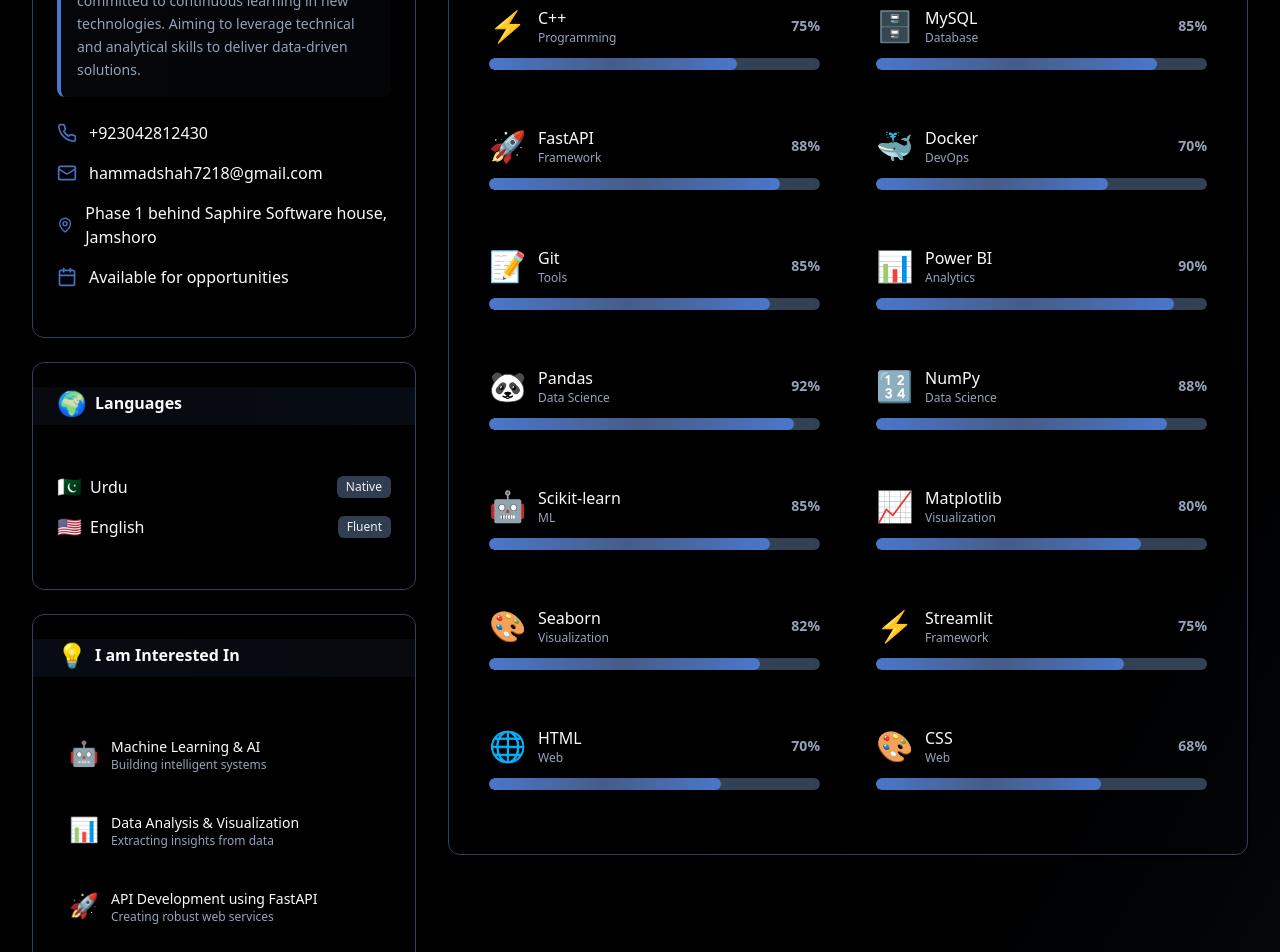
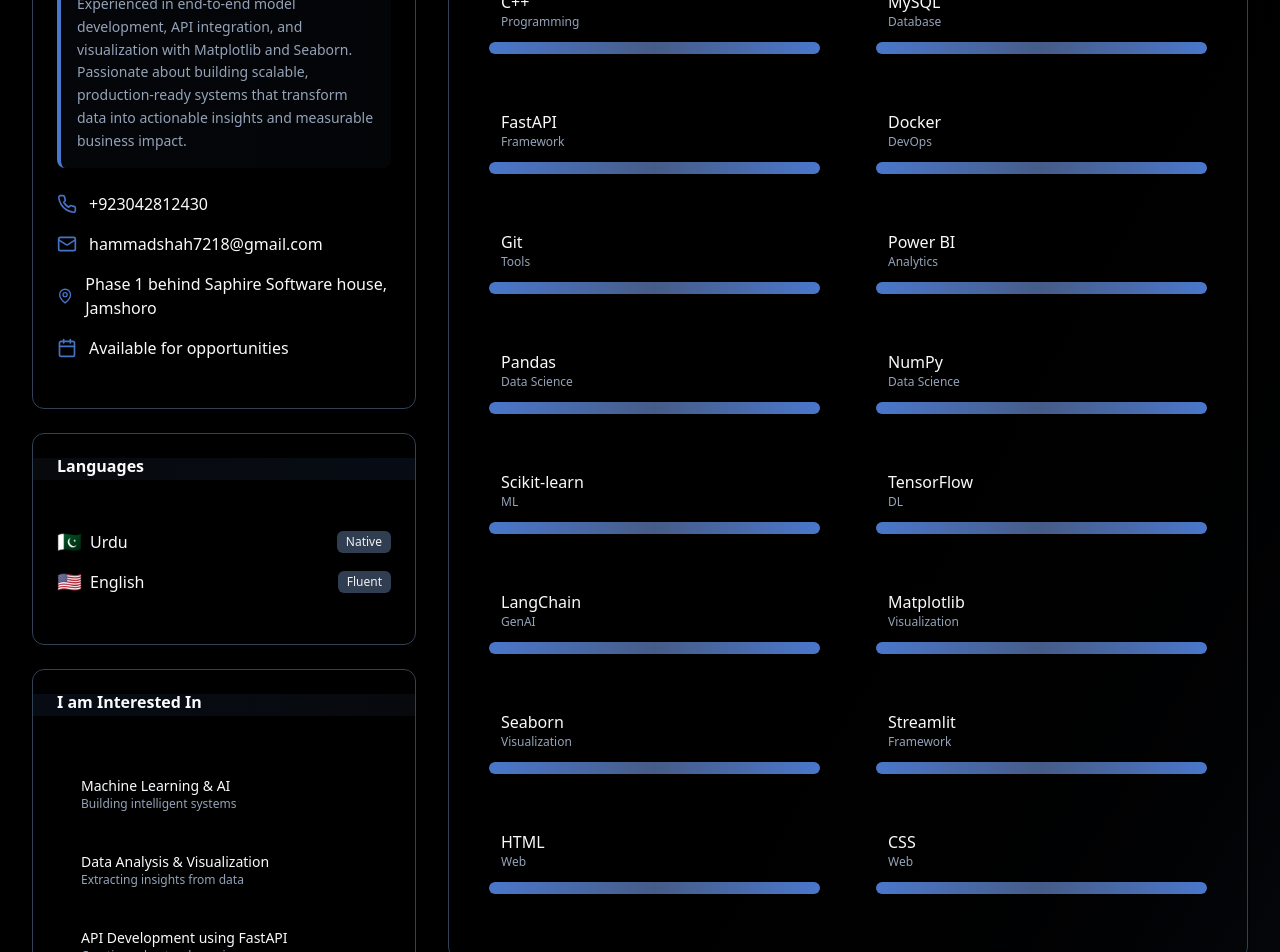
Before and after one commit to hammadshah18/hammad-portfolio--1-, a Next.js app: page /about in a window 1280 px wide. Shown: the part 940-1892 px from the top of the page. Built offline with nearby package versions, Linux system fonts and the light colour scheme.

Commit message:
about page changes

```diff
--- a/app/about/page.tsx
+++ b/app/about/page.tsx
@@ -9,7 +9,7 @@ export default function AboutPage() {
   const [typedText, setTypedText] = useState("")
   const [aboutTypedText, setAboutTypedText] = useState("")
   const [skillsVisible, setSkillsVisible] = useState(false)
-  const fullText = "ML Engineer, Data Analyst"
+  const fullText = "ML Engineer"
   const aboutFullText = "About Me"
 
   useEffect(() => {
@@ -46,31 +46,36 @@ export default function AboutPage() {
   }, [])
 
   const skills = [
-    { name: "Python", logo: "🐍", level: 90, category: "Programming" },
-    { name: "Java", logo: "☕", level: 80, category: "Programming" },
-    { name: "C++", logo: "⚡", level: 75, category: "Programming" },
-    { name: "MySQL", logo: "🗄️", level: 85, category: "Database" },
-    { name: "FastAPI", logo: "🚀", level: 88, category: "Framework" },
-    { name: "Docker", logo: "🐳", level: 70, category: "DevOps" },
-    { name: "Git", logo: "📝", level: 85, category: "Tools" },
-    { name: "Power BI", logo: "📊", level: 90, category: "Analytics" },
-    { name: "Pandas", logo: "🐼", level: 92, category: "Data Science" },
-    { name: "NumPy", logo: "🔢", level: 88, category: "Data Science" },
-    { name: "Scikit-learn", logo: "🤖", level: 85, category: "ML" },
-    { name: "Matplotlib", logo: "📈", level: 80, category: "Visualization" },
-    { name: "Seaborn", logo: "🎨", level: 82, category: "Visualization" },
-    { name: "Streamlit", logo: "⚡", level: 75, category: "Framework" },
-    { name: "HTML", logo: "🌐", level: 70, category: "Web" },
-    { name: "CSS", logo: "🎨", level: 68, category: "Web" },
+    { name: "Python",   category: "Programming" },
+    { name: "Java",  category: "Programming" },
+    { name: "C++",  category: "Programming" },
+    { name: "MySQL",   category: "Database" },
+    { name: "FastAPI", category: "Framework" },
+    { name: "Docker",   category: "DevOps" },
+    { name: "Git",  category: "Tools" },
+    { name: "Power BI",   category: "Analytics" },
+    { name: "Pandas",  category: "Data Science" },
+    { name: "NumPy",   category: "Data Science" },
+    { name: "Scikit-learn",   category: "ML" },
+    { name: "TensorFlow",   category: "DL" },
+    { name: "LangChain",   category: "GenAI" },
+    { name: "Matplotlib",   category: "Visualization" },
+    { name: "Seaborn",  category: "Visualization" },
+    { name: "Streamlit",   category: "Framework" },
+    { name: "HTML", category: "Web" },
+    { name: "CSS",   category: "Web" },
+
+
+
   ]
 
   const interests = [
-    { icon: "🤖", title: "Machine Learning & AI", desc: "Building intelligent systems" },
-    { icon: "📊", title: "Data Analysis & Visualization", desc: "Extracting insights from data" },
-    { icon: "🚀", title: "API Development using FastAPI", desc: "Creating robust web services" },
-    { icon: "🐳", title: "Deployment & Docker", desc: "Containerized applications" },
-    { icon: "💼", title: "Business Intelligence", desc: "Data-driven decision making" },
-    { icon: "🔮", title: "Predictive Analytics", desc: "Forecasting future trends" },
+    {  title: "Machine Learning & AI", desc: "Building intelligent systems" },
+    {  title: "Data Analysis & Visualization", desc: "Extracting insights from data" },
+    {  title: "API Development using FastAPI", desc: "Creating robust web services" },
+    {  title: "Deployment & Docker", desc: "Containerized applications" },
+    {  title: "Business Intelligence", desc: "Data-driven decision making" },
+    {  title: "Predictive Analytics", desc: "Forecasting future trends" },
   ]
 
   const stats = [
@@ -121,20 +126,18 @@ export default function AboutPage() {
             <Card className="hover:scale-105 transition-all duration-500 hover:shadow-xl animate-slide-in-left">
               <CardHeader className="bg-gradient-to-r from-primary/10 to-accent/10">
                 <CardTitle className="flex items-center space-x-2">
-                  <span className="text-2xl">👨‍💻</span>
+                  {/* <span className="text-2xl"></span> */}
                   <span>Personal Information</span>
                 </CardTitle>
               </CardHeader>
               <CardContent className="space-y-4 p-6">
                 <div className="mb-6 p-4 bg-gradient-to-r from-primary/5 to-accent/5 rounded-lg border-l-4 border-primary">
                   <h4 className="font-semibold text-primary mb-2 flex items-center">
-                    <span className="text-lg mr-2">💼</span>
+                    {/* <span className="text-lg mr-2"></span> */}
                     Professional Summary
                   </h4>
                   <p className="text-sm text-muted-foreground leading-relaxed">
-                    Driven Computer Systems Engineering student specializing in Data Analysis. Passionate about data
-                    science and committed to continuous learning in new technologies. Aiming to leverage technical and
-                    analytical skills to deliver data-driven solutions.
+                    AI Engineer skilled in Machine Learning, Deep Learning, NLP, and LLMs. Adept at developing and deploying AI-driven applications using Python, FastAPI, and SQL. Experienced in end-to-end model development, API integration, and visualization with Matplotlib and Seaborn. Passionate about building scalable, production-ready systems that transform data into actionable insights and measurable business impact.
                   </p>
                 </div>
 
@@ -163,7 +166,7 @@ export default function AboutPage() {
             >
               <CardHeader className="bg-gradient-to-r from-accent/10 to-primary/10">
                 <CardTitle className="flex items-center space-x-2">
-                  <span className="text-2xl">🌍</span>
+                  {/* <span className="text-2xl">🌍</span> */}
                   <span>Languages</span>
                 </CardTitle>
               </CardHeader>
@@ -197,7 +200,7 @@ export default function AboutPage() {
             >
               <CardHeader className="bg-gradient-to-r from-primary/10 to-accent/10">
                 <CardTitle className="flex items-center space-x-2">
-                  <span className="text-2xl">💡</span>
+                  {/* <span className="text-2xl">💡</span> */}
                   <span>I am Interested In</span>
                 </CardTitle>
               </CardHeader>
@@ -210,7 +213,7 @@ export default function AboutPage() {
                     >
                       <div className="flex items-start space-x-3">
                         <span className="text-2xl group-hover:scale-125 transition-transform duration-300">
-                          {interest.icon}
+                          {/* {interest.icon} */}
                         </span>
                         <div>
                           <div className="font-medium text-sm group-hover:text-primary transition-colors duration-300">
@@ -232,7 +235,7 @@ export default function AboutPage() {
             <Card className="hover:scale-105 transition-all duration-500 hover:shadow-xl animate-slide-in-right">
               <CardHeader className="bg-gradient-to-r from-accent/10 to-primary/10">
                 <CardTitle className="flex items-center space-x-2">
-                  <span className="text-2xl">⚡</span>
+                  {/* <span className="text-2xl">⚡</span> */}
                   <span>Technical Skills</span>
                 </CardTitle>
               </CardHeader>
@@ -246,7 +249,7 @@ export default function AboutPage() {
                       <div className="flex items-center justify-between">
                         <div className="flex items-center space-x-3">
                           <span className="text-3xl group-hover:scale-125 transition-transform duration-300 group-hover:rotate-12">
-                            {skill.logo}
+                            {/* {skill.logo} */}
                           </span>
                           <div>
                             <span className="font-medium group-hover:text-primary transition-colors duration-300">
@@ -256,7 +259,7 @@ export default function AboutPage() {
                           </div>
                         </div>
                         <span className="text-sm text-muted-foreground font-bold group-hover:text-primary transition-colors duration-300">
-                          {skill.level}%
+                          {/* {skill.level}% */}
                         </span>
                       </div>
                       <div className="w-full bg-muted rounded-full h-3 overflow-hidden">
@@ -265,7 +268,7 @@ export default function AboutPage() {
                             skillsVisible ? "scale-x-100" : "scale-x-0"
                           } group-hover:animate-pulse`}
                           style={{
-                            width: `${skill.level}%`,
+                            // width: `${skill.level}%`,
                             transitionDelay: `${index * 100}ms`,
                           }}
                         ></div>
```
